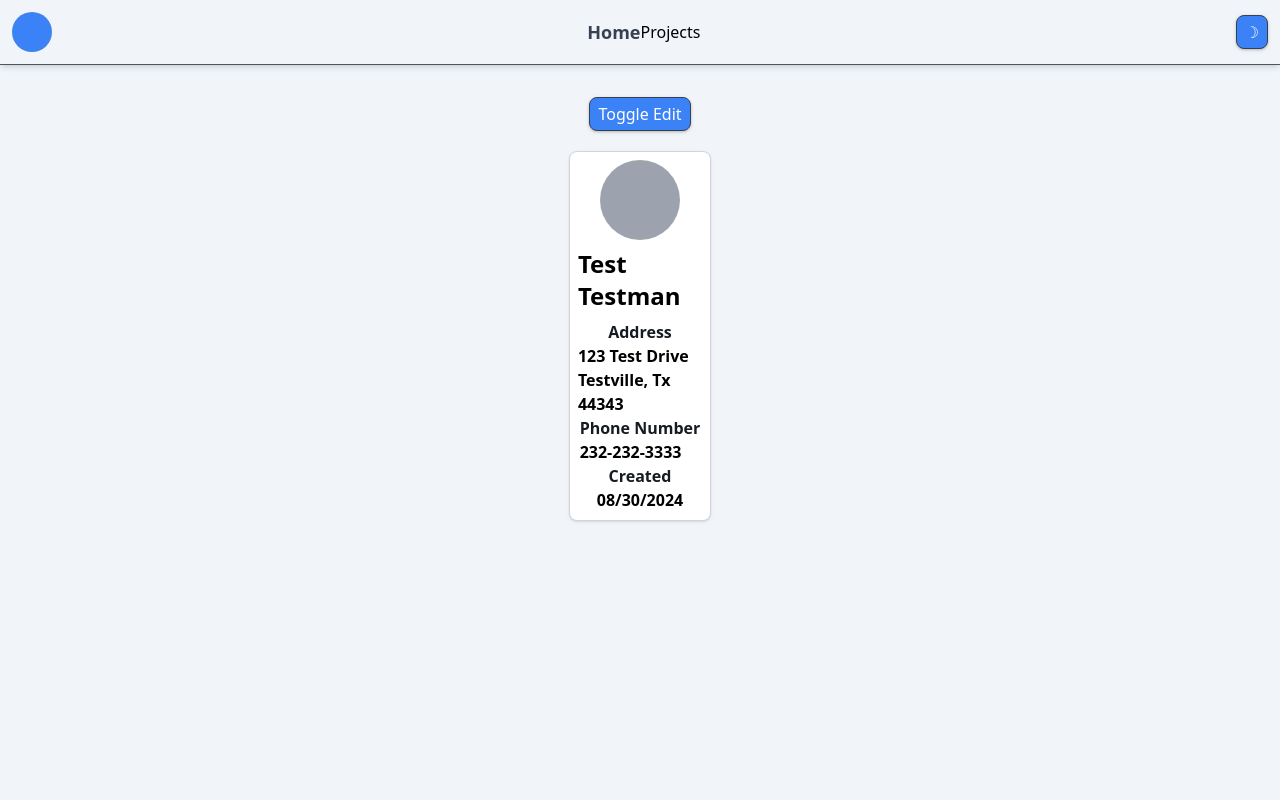
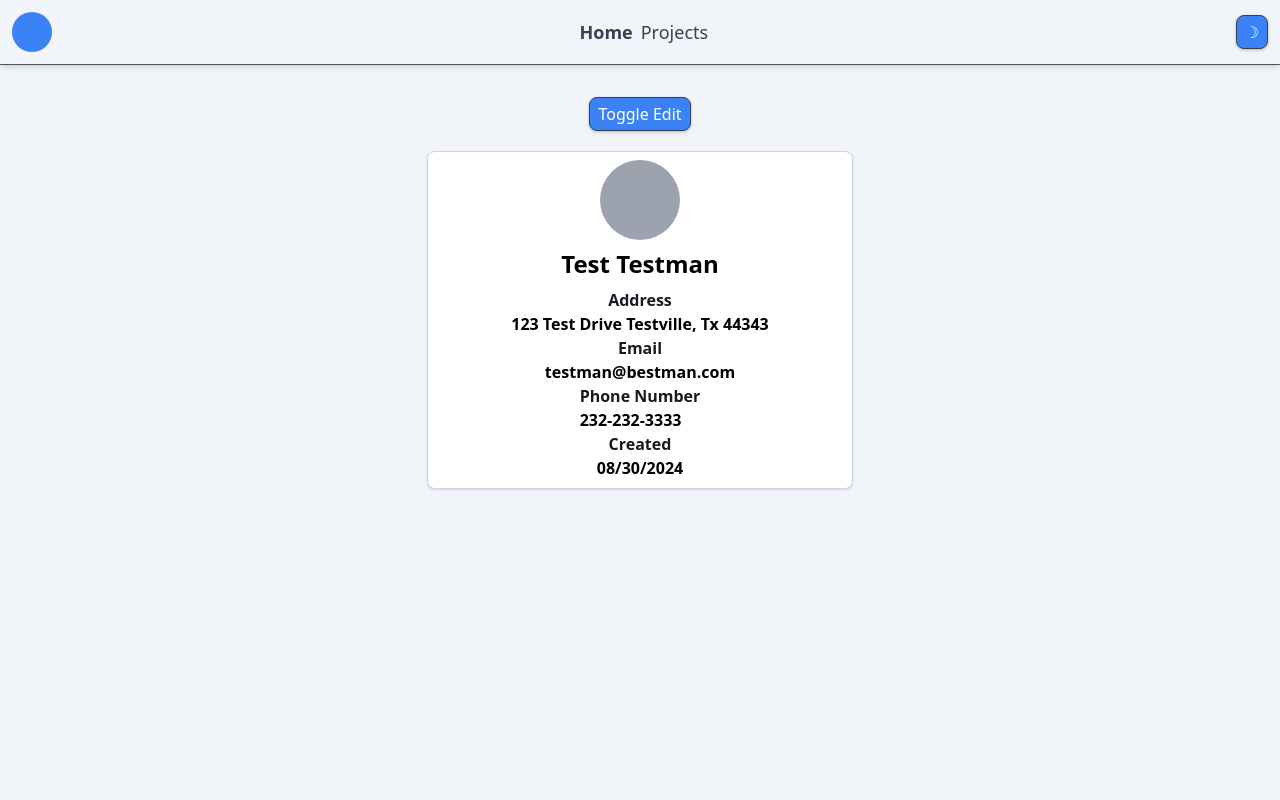
Before and after one commit to Humphreyj/Template, a Vue app: page / in a window 1280 px wide. Shown: the top 800 px of the page. Built offline with nearby package versions, Linux system fonts and the light colour scheme.

Commit message:
sample user data update, active link styling

```diff
--- a/src/CSS/componentStyles.js
+++ b/src/CSS/componentStyles.js
@@ -6,7 +6,7 @@ export const componentStyles = {
         cardContentText: '',
     },
     navLink: {
-        textClass: 'text-lg text-gray-700 font-bold',
+        textClass: 'text-lg text-gray-700 dark:text-gray-200',
     },
     buttons: {
         defaultButton:
--- a/src/components/UI/AppHeader.vue
+++ b/src/components/UI/AppHeader.vue
@@ -1,6 +1,8 @@
 <script setup>
+import { onMounted } from 'vue'
 import { getStyles } from '@/composables/getStyles'
 import { useDark, useToggle } from '@vueuse/core'
+import { useRoute } from 'vue-router'
 
 // Components
 import Button from '@/components/UI/Button.vue'
@@ -12,10 +14,15 @@ const props = defineProps({
         default: '',
     },
 })
+const route = useRoute()
 const isDark = useDark()
 const toggleDark = useToggle(isDark)
 // const emit = defineEmits()
 const classes = getStyles(props, 'navLink')
+
+onMounted(() => {
+    console.log(route)
+})
 </script>
 
 <template>
@@ -23,9 +30,11 @@ const classes = getStyles(props, 'navLink')
         <div>
             <div class="size-10 rounded-full bg-blue-500"></div>
         </div>
-        <div class="flex-ic-js">
+        <div class="flex-ic-js gap-2">
             <RouterLink to="/" :class="classes.textClass">Home</RouterLink>
-            <RouterLink to="/projects">Projects</RouterLink>
+            <RouterLink to="/projects" :class="classes.textClass"
+                >Projects</RouterLink
+            >
         </div>
         <div>
             <Button
--- a/src/components/profile/ProfileDetailsCard.vue
+++ b/src/components/profile/ProfileDetailsCard.vue
@@ -14,7 +14,7 @@ const props = defineProps({
             city: '',
             state: '',
             phone: '',
-            ssn: '',
+            email: '',
         },
     },
 })
@@ -25,15 +25,20 @@ onMounted(() => {
 </script>
 
 <template>
-    <Card container-class="md:w-1/2 lg:w-1/3">
+    <Card container-class="w-full">
         <section class="flex-col-ic-jc w-full">
             <div class="rounded-full size-20 bg-gray-400"></div>
             <TextBlock
                 :text-content="user.name"
                 content-class="text-2xl my-2"
             />
-            <TextBlock label="Address" :text-content="address" />
+            <TextBlock
+                label="Address"
+                :text-content="address"
+                content-class=""
+            />
 
+            <TextBlock label="Email" :text-content="user.email" />
             <TextBlock label="Phone Number" :text-content="user.phone" />
             <TextBlock
                 label="Created"
--- a/src/router/index.js
+++ b/src/router/index.js
@@ -27,6 +27,7 @@ const routes = [
 ]
 
 const router = createRouter({
+    linkActiveClass: 'font-bold',
     history: createWebHistory(),
     routes,
 })
--- a/src/stores/primaryStore.js
+++ b/src/stores/primaryStore.js
@@ -10,7 +10,6 @@ export const usePrimaryStore = defineStore('primary', () => {
         zip: '44343',
         email: 'testman@bestman.com',
         phone: '232-232-3333',
-        ssn: '',
         created_at: '2024-08-30T18:14:55.119Z',
     })
 
```
